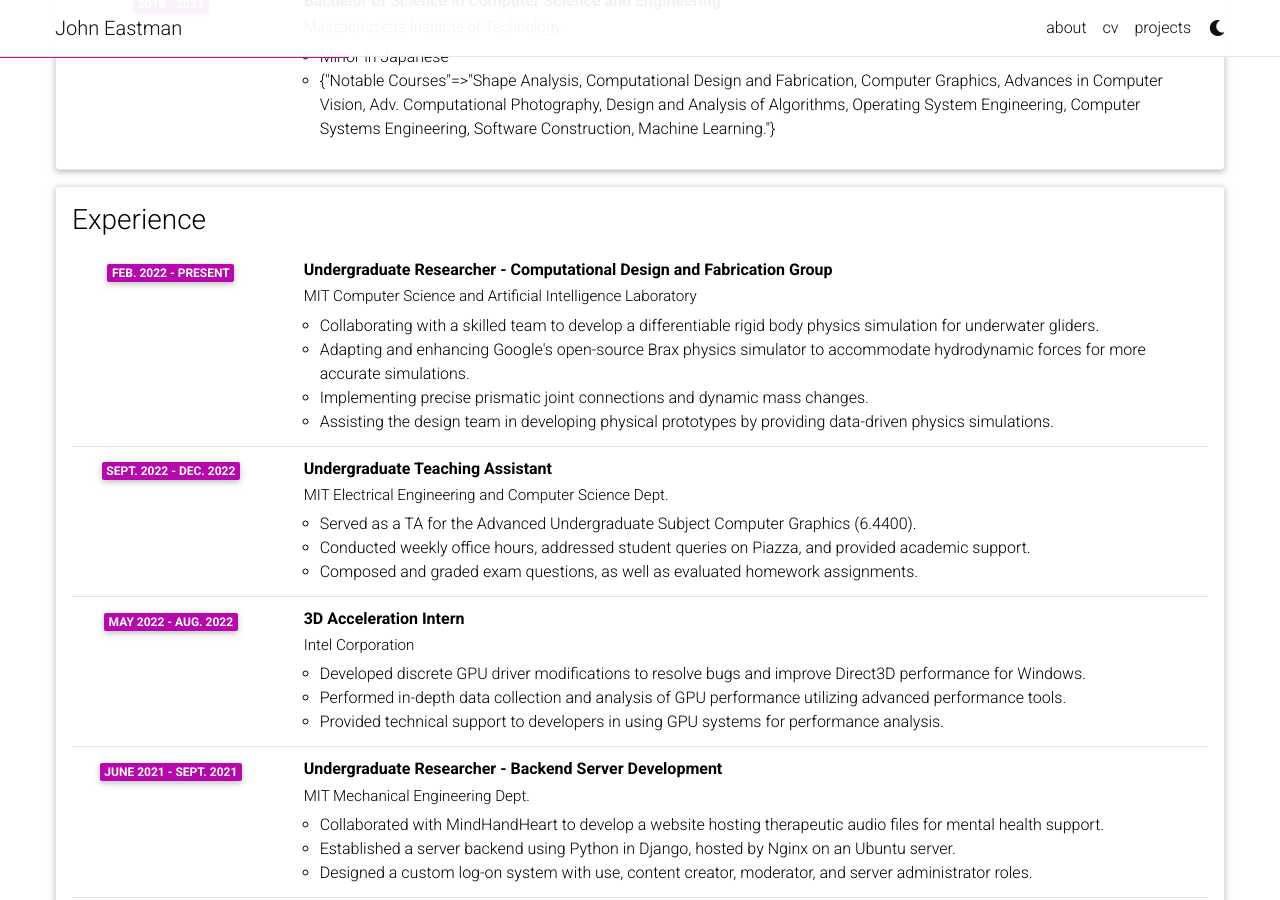
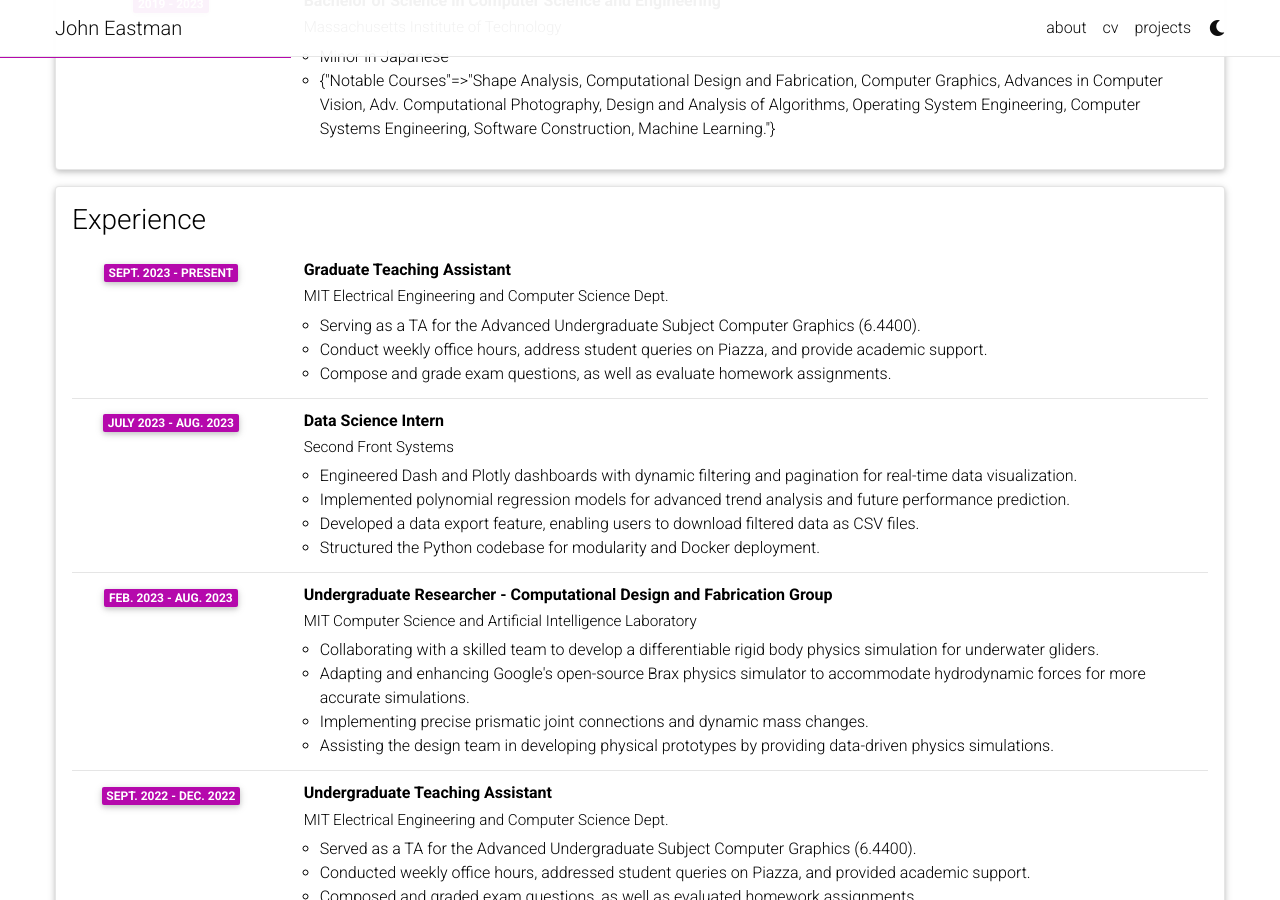
Before and after one commit to RedSweatshirt/RedSweatshirt.github.io, a Jekyll site: the page built from _pages/resume.md, in a window 1280 px wide and 900 px high, scrolled down 444 px. Built offline with Jekyll 4.4.1, drawn with Linux system fonts in a browser that asks for light colours; comment, search, counter and statistics services are not loaded; a style sheet for code colours, icons or effects is not loaded.

```diff
--- a/_data/cv.yml
+++ b/_data/cv.yml
@@ -19,9 +19,24 @@
 - title: Experience
   type: time_table
   contents:
+    - title: Graduate Teaching Assistant
+      institution: MIT Electrical Engineering and Computer Science Dept.
+      year: Sept. 2023 - Present
+      description:
+        - Serving as a TA for the Advanced Undergraduate Subject Computer Graphics (6.4400).
+        - Conduct weekly office hours, address student queries on Piazza, and provide academic support.
+        - Compose and grade exam questions, as well as evaluate homework assignments.
+    - title: Data Science Intern
+      institution: Second Front Systems
+      year: July 2023 - Aug. 2023
+      description:
+        - Engineered Dash and Plotly dashboards with dynamic filtering and pagination for real-time data visualization.
+        - Implemented polynomial regression models for advanced trend analysis and future performance prediction.
+        - Developed a data export feature, enabling users to download filtered data as CSV files.
+        - Structured the Python codebase for modularity and Docker deployment.
     - title: Undergraduate Researcher - Computational Design and Fabrication Group
       institution: MIT Computer Science and Artificial Intelligence Laboratory
-      year: Feb. 2022 - Present
+      year: Feb. 2023 - Aug. 2023
       description:
         - Collaborating with a skilled team to develop a differentiable rigid body physics simulation for underwater gliders.
         - Adapting and enhancing Google's open-source Brax physics simulator to accommodate hydrodynamic forces for more accurate simulations.
--- a/_pages/cv.md
+++ b/_pages/cv.md
@@ -21,6 +19,20 @@ cv_pdf: JohnEastmanResume.pdf
 ---
 
 ## <center>Experience</center>
+
+### [MIT Electrical Engineering and Computer Science Dept.](https://www.eecs.mit.edu/) [Sept. 2023 - Present]
+#### Graduate Teaching Assistant
+- Serving as a TA for the Advanced Undergraduate Subject: Computer Graphics (6.4400).
+- Conduct weekly office hours, address student queries on Piazza, and provide academic support.
+- Compose and graded exam questions, as well as evaluate homework assignments.
+
+### [Second Front Systems](https://www.secondfront.com/) [July 2023 - Aug. 2023]
+#### Data Science Intern
+- Engineered Dash and Plotly dashboards with dynamic filtering and pagination for real-time data visualization.
+- Implemented polynomial regression models for advanced trend analysis and future performance prediction.
+- Developed a data export feature, enabling users to download filtered data as CSV files.
+- Structured the Python codebase for modularity and Docker deployment.
+
 ### [MIT Computer Science and Artificial Intelligence Laboratory](https://www.csail.mit.edu/) [Feb. 2023 - May 2023]
 #### Undergraduate Researcher - [Computational Design and Fabrication Group](https://cdfg.mit.edu/)
 - Collaborated with a multidisciplinary team to develop a rigid body physics simulation for underwater gliders.
```
Also changed, not shown: other parts of _pages/cv.md (+2 -4 lines), _layouts/pdf-page.html (added, +16 -0 lines), 1 other file.
